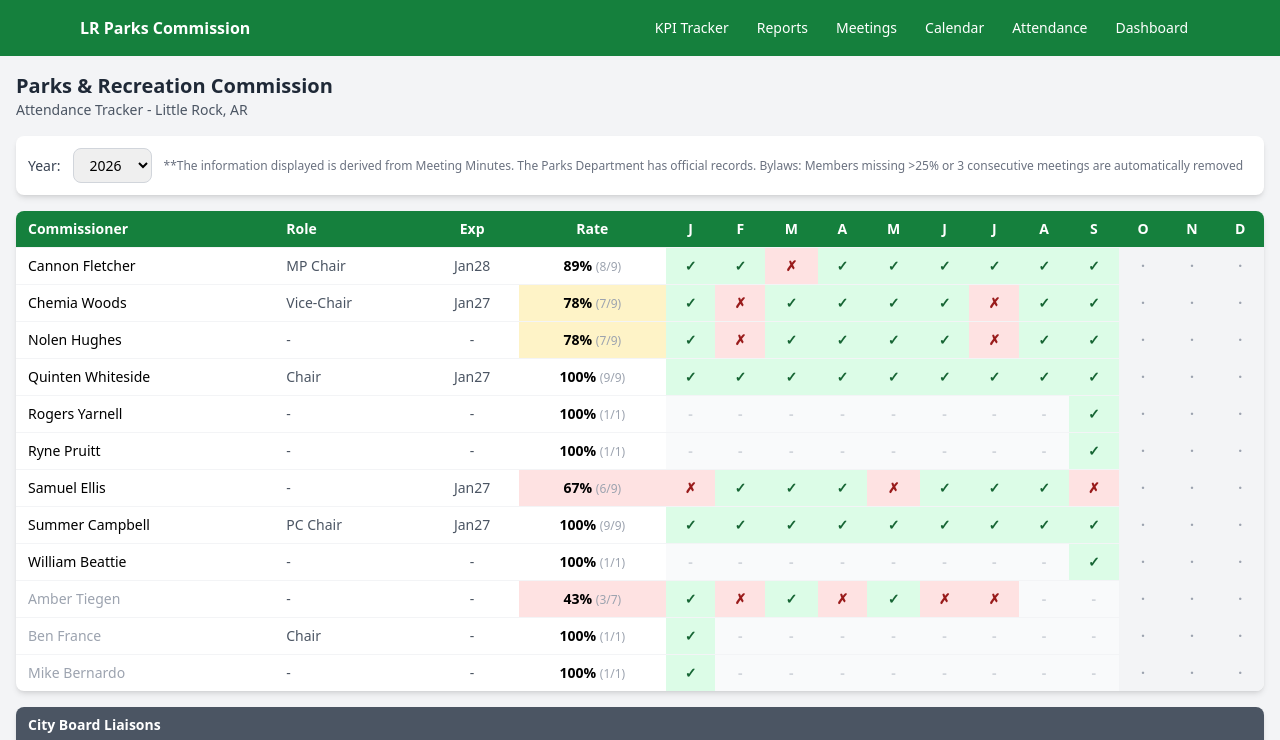
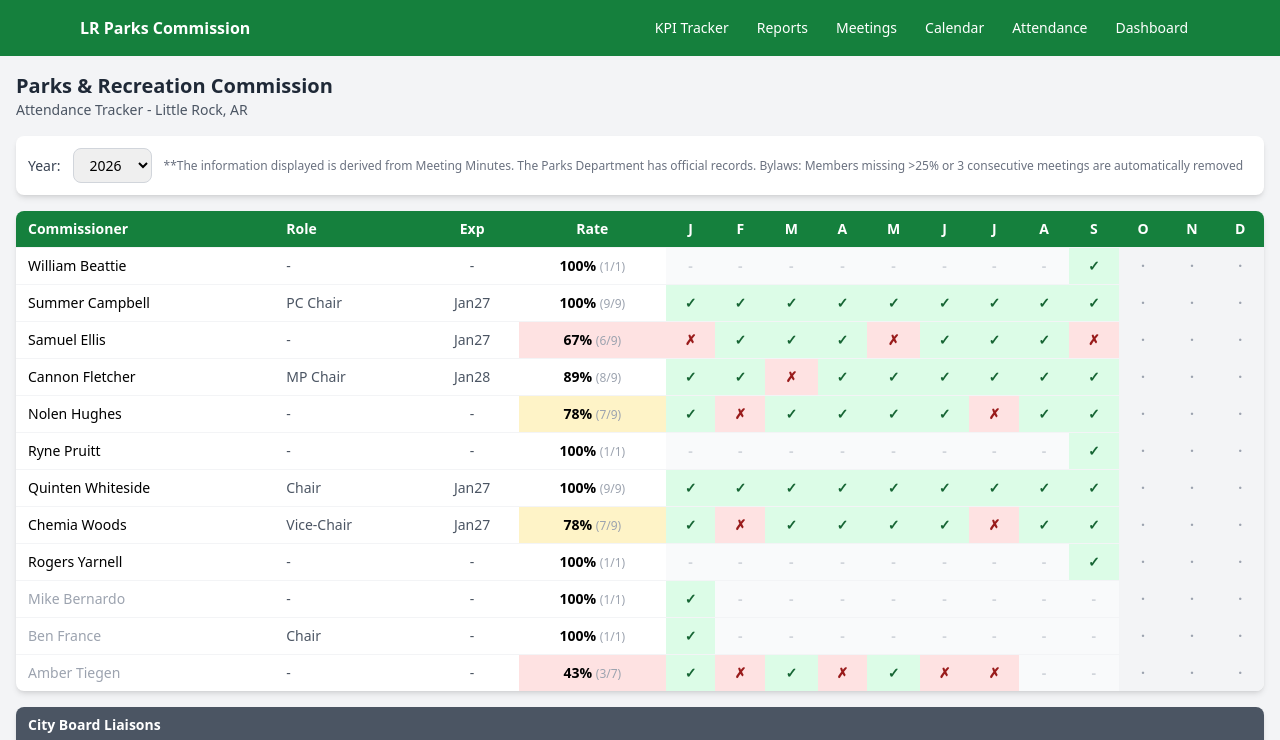
Before and after one commit to lrparks/parks-dashboard, a website: page parks-commission-attendance.html in a window 1280 px wide. Shown: the top 740 px of the page. Drawn offline with Linux system fonts and the light colour scheme.

Commit message:
Attendance page: sort commissioners active-first, then by last name
Co-Authored-By: Claude Opus 5.5 <noreply@anthropic.com>

```diff
--- a/parks-commission-attendance.html
+++ b/parks-commission-attendance.html
@@ -326,8 +326,13 @@
                 return;
             }
 
-            // Render commissioners
-            data.commissioners.forEach(commissioner => {
+            // Render commissioners: active first, then by last name
+            const lastName = name => name.trim().split(/\s+/).pop();
+            const sorted = [...data.commissioners].sort((a, b) =>
+                (a.status !== 'Active') - (b.status !== 'Active') ||
+                lastName(a.name).localeCompare(lastName(b.name)) ||
+                a.name.localeCompare(b.name));
+            sorted.forEach(commissioner => {
                 const tr = document.createElement('tr');
                 tr.className = 'border-t border-gray-100 hover:bg-gray-50';
                 tr.innerHTML = renderPersonRow(commissioner, data.meetings, year);
```
